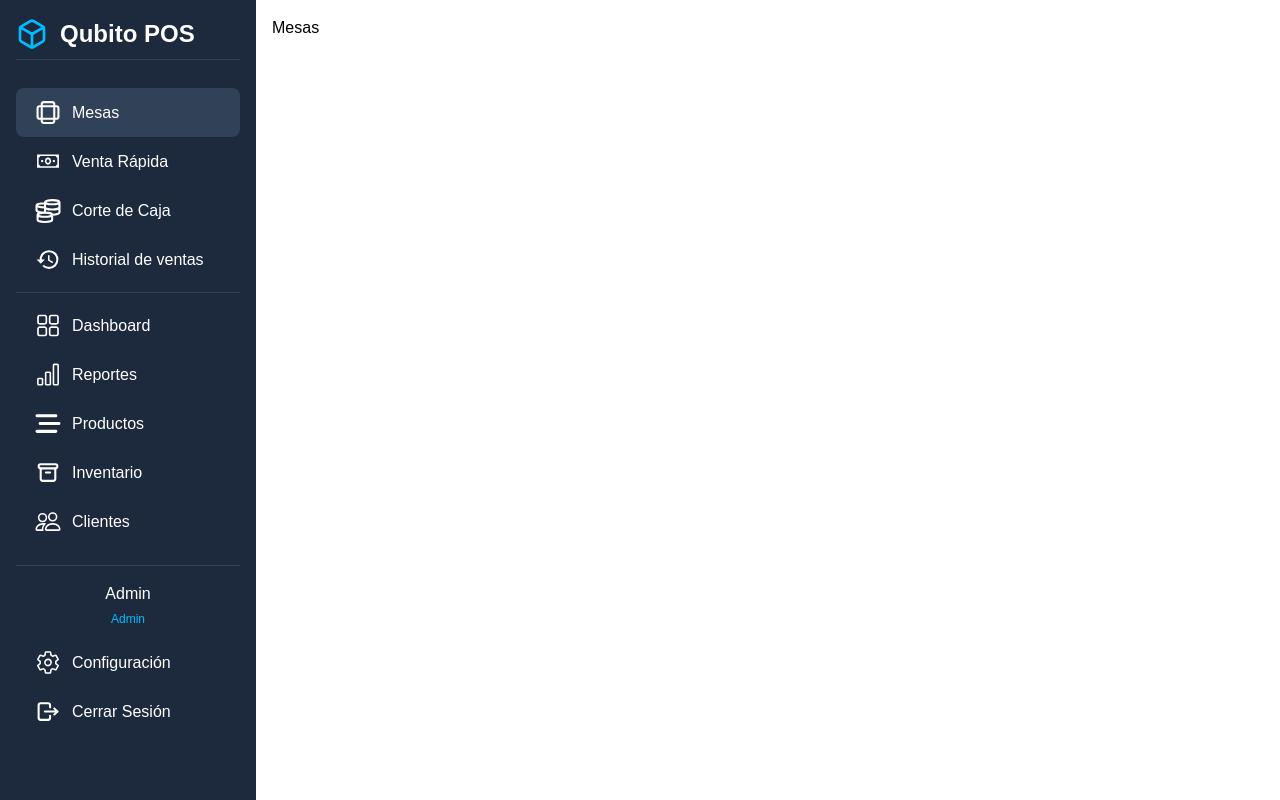
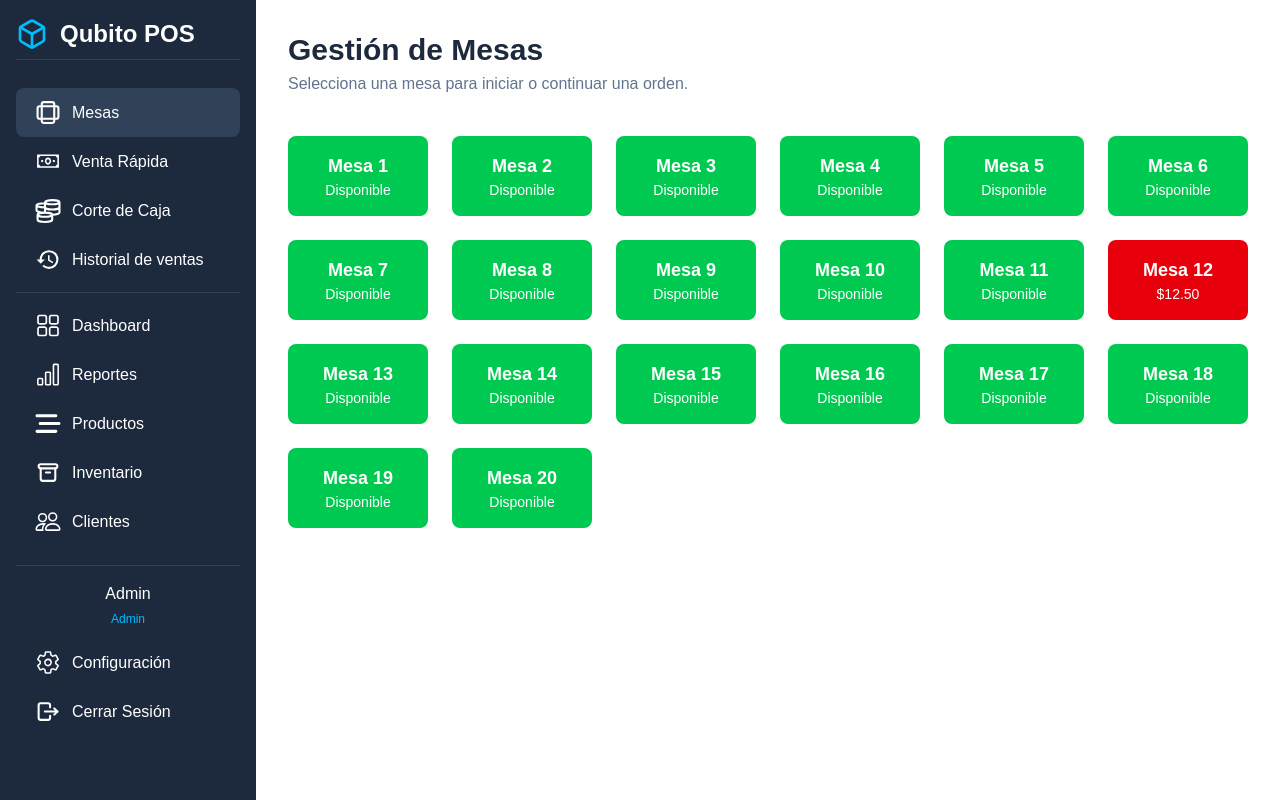
Before and after one commit to GrappePie/qubito, a Next.js app: page /tables in a window 1280 px wide. Built offline with nearby package versions, Linux system fonts and the light colour scheme.

Commit message:
Pages - Add page tables

```diff
--- a/src/app/tables/page.tsx
+++ b/src/app/tables/page.tsx
@@ -1,9 +1,15 @@
+import TitlePage from "@/components/common/TitlePage";
+import TablesComponent from "@/components/tables/TablesComponent";
 
-
+const tables = Array.from({ length: 20 }, (_, i) => ({
+    number: i + 1,
+    total: i == 11 ? 12.5 : 0,
+}));
 const Tables = () => {
     return (
         <div>
-            <h1>Mesas</h1>
+            <TitlePage title="Gestión de Mesas" subtitle={"Selecciona una mesa para iniciar o continuar una orden."}/>
+            <TablesComponent tables={tables} />
         </div>
     );
 };
```
